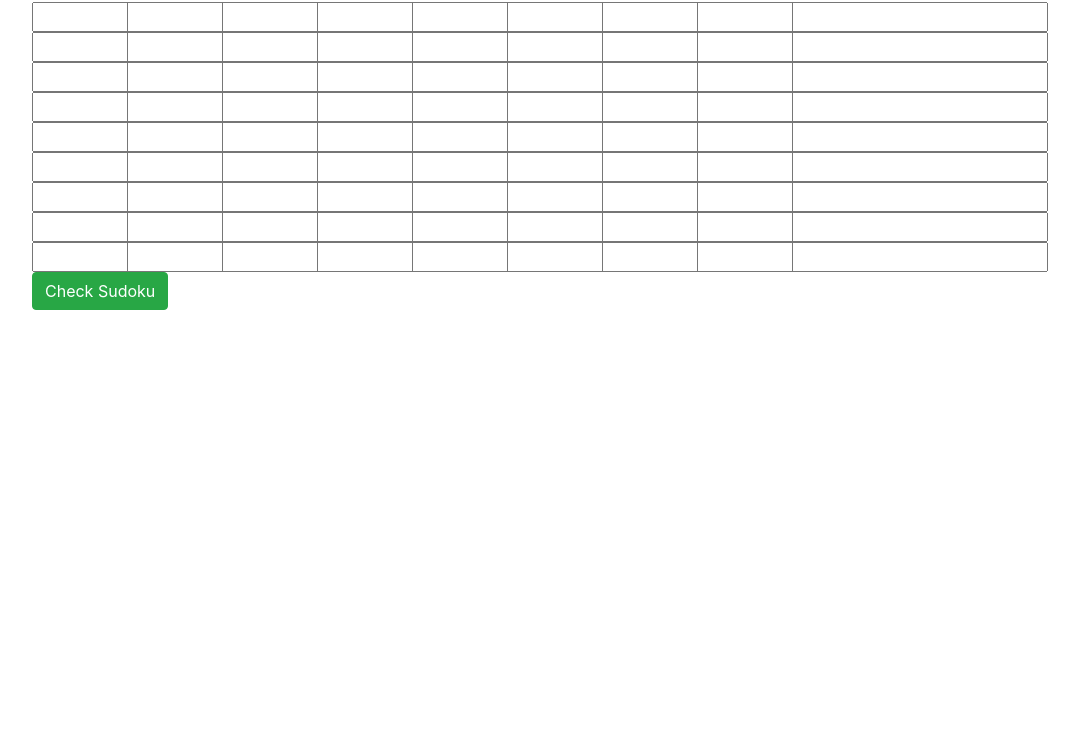
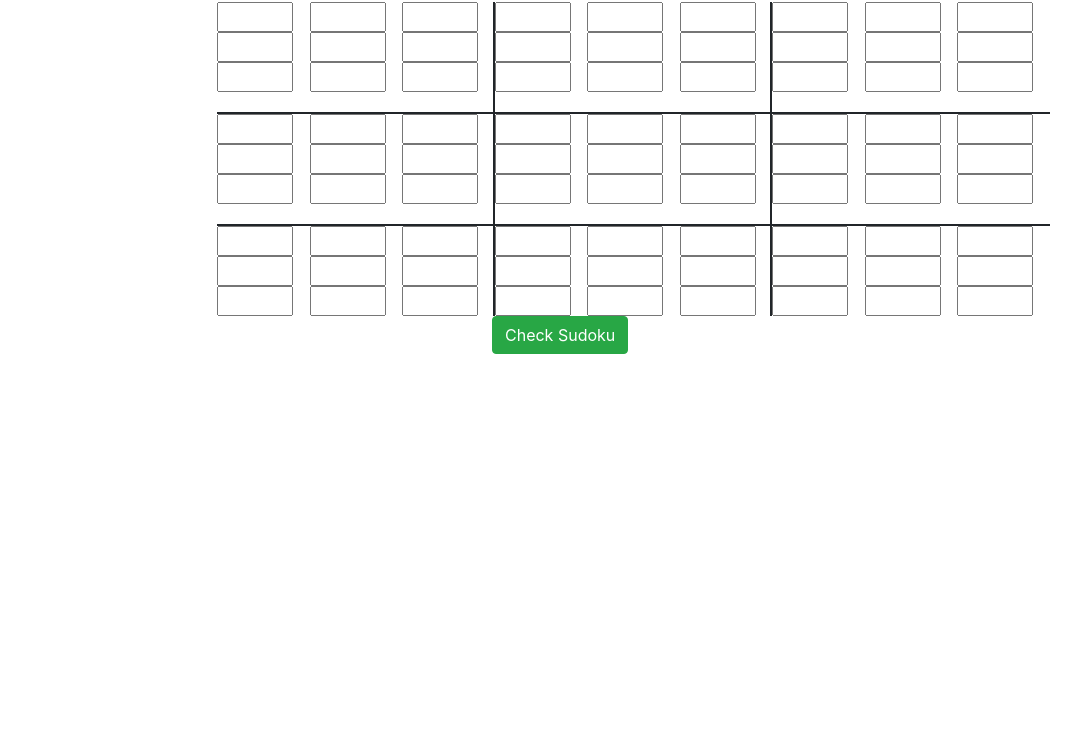
Before and after one commit to Scott-Ian/Sudoku-Checker, a website built with webpack: page src/index.html in a window 1280 px wide. Shown: the part 54-800 px from the top of the page, without its empty margins (53-1134 px from the left). Built offline with nearby package versions, Linux system fonts and the light colour scheme.

Commit message:
updates index.html and styles.css for visual UI changes. Update README.md
Co-Authored-By: Micheal Hansen <micheal.hansen@gmail.com>

```diff
--- a/src/index.html
+++ b/src/index.html
@@ -8,110 +8,124 @@
 <body>
   <div class="container">
     <div class="page-header">
-      <h1>Sudoku Solver!</h1>
+      <h1>Sudoku Checker!</h1>
     </div>
 
     <form>
-      <div class="row">
-        <div class="col-md-1"><input type="number" id="row1column1"></div>
-        <div class="col-md-1"><input type="number" id="row1column2"></div>
-        <div class="col-md-1"><input type="number" id="row1column3"></div>
-        <div class="col-md-1"><input type="number" id="row1column4"></div>
-        <div class="col-md-1"><input type="number" id="row1column5"></div>
-        <div class="col-md-1"><input type="number" id="row1column6"></div>
-        <div class="col-md-1"><input type="number" id="row1column7"></div>
-        <div class="col-md-1"><input type="number" id="row1column8"></div>
-        <div class="col-md-1"><input type="number" id="row1column9"></div>
+      <div class="row no-gutters">
+        <div class='col-md-2'></div>
+        <div class="col-md-1"><input max=9 min=1 type="number" id="row1column1"></div>
+        <div class="col-md-1"><input max=9 min=1 type="number" id="row1column2"></div>
+        <div class="col-md-1 cb"><input max=9 min=1 type="number" id="row1column3"></div>
+        <div class="col-md-1"><input max=9 min=1 type="number" id="row1column4"></div>
+        <div class="col-md-1"><input max=9 min=1 type="number" id="row1column5"></div>
+        <div class="col-md-1 cb"><input max=9 min=1 type="number" id="row1column6"></div>
+        <div class="col-md-1"><input max=9 min=1 type="number" id="row1column7"></div>
+        <div class="col-md-1"><input max=9 min=1 type="number" id="row1column8"></div>
+        <div class="col-md-1"><input max=9 min=1 type="number" id="row1column9"></div>
       </div>
-      <div class="row">
-        <div class="col-md-1"><input type="number" id="row2column1"></div>
-        <div class="col-md-1"><input type="number" id="row2column2"></div>
-        <div class="col-md-1"><input type="number" id="row2column3"></div>
-        <div class="col-md-1"><input type="number" id="row2column4"></div>
-        <div class="col-md-1"><input type="number" id="row2column5"></div>
-        <div class="col-md-1"><input type="number" id="row2column6"></div>
-        <div class="col-md-1"><input type="number" id="row2column7"></div>
-        <div class="col-md-1"><input type="number" id="row2column8"></div>
-        <div class="col-md-1"><input type="number" id="row2column9"></div>
+      <div class="row no-gutters">
+        <div class='col-md-2'></div>
+        <div class="col-md-1"><input max=9 min=1 type="number" id="row2column1"></div>
+        <div class="col-md-1"><input max=9 min=1 type="number" id="row2column2"></div>
+        <div class="col-md-1 cb"><input max=9 min=1 type="number" id="row2column3"></div>
+        <div class="col-md-1"><input max=9 min=1 type="number" id="row2column4"></div>
+        <div class="col-md-1"><input max=9 min=1 type="number" id="row2column5"></div>
+        <div class="col-md-1 cb"><input max=9 min=1 type="number" id="row2column6"></div>
+        <div class="col-md-1"><input max=9 min=1 type="number" id="row2column7"></div>
+        <div class="col-md-1"><input max=9 min=1 type="number" id="row2column8"></div>
+        <div class="col-md-1"><input max=9 min=1 type="number" id="row2column9"></div>
       </div>
-      <div class="row">
-        <div class="col-md-1"><input type="number" id="row3column1"></div>
-        <div class="col-md-1"><input type="number" id="row3column2"></div>
-        <div class="col-md-1"><input type="number" id="row3column3"></div>
-        <div class="col-md-1"><input type="number" id="row3column4"></div>
-        <div class="col-md-1"><input type="number" id="row3column5"></div>
-        <div class="col-md-1"><input type="number" id="row3column6"></div>
-        <div class="col-md-1"><input type="number" id="row3column7"></div>
-        <div class="col-md-1"><input type="number" id="row3column8"></div>
-        <div class="col-md-1"><input type="number" id="row3column9"></div>
+      <div class="row no-gutters">
+        <div class='col-md-2'></div>
+        <div class="col-md-1 rb"><input max=9 min=1 type="number" id="row3column1"></div>
+        <div class="col-md-1 rb"><input max=9 min=1 type="number" id="row3column2"></div>
+        <div class="col-md-1 cb rb"><input max=9 min=1 type="number" id="row3column3"></div>
+        <div class="col-md-1 rb"><input max=9 min=1 type="number" id="row3column4"></div>
+        <div class="col-md-1 rb"><input max=9 min=1 type="number" id="row3column5"></div>
+        <div class="col-md-1 cb rb"><input max=9 min=1 type="number" id="row3column6"></div>
+        <div class="col-md-1 rb"><input max=9 min=1 type="number" id="row3column7"></div>
+        <div class="col-md-1 rb"><input max=9 min=1 type="number" id="row3column8"></div>
+        <div class="col-md-1 rb"><input max=9 min=1 type="number" id="row3column9"></div>
       </div>
-      <div class="row">
-        <div class="col-md-1"><input type="number" id="row4column1"></div>
-        <div class="col-md-1"><input type="number" id="row4column2"></div>
-        <div class="col-md-1"><input type="number" id="row4column3"></div>
-        <div class="col-md-1"><input type="number" id="row4column4"></div>
-        <div class="col-md-1"><input type="number" id="row4column5"></div>
-        <div class="col-md-1"><input type="number" id="row4column6"></div>
-        <div class="col-md-1"><input type="number" id="row4column7"></div>
-        <div class="col-md-1"><input type="number" id="row4column8"></div>
-        <div class="col-md-1"><input type="number" id="row4column9"></div>
+      <div class="row no-gutters">
+        <div class='col-md-2'></div>
+        <div class="col-md-1"><input max=9 min=1 type="number" id="row4column1"></div>
+        <div class="col-md-1"><input max=9 min=1 type="number" id="row4column2"></div>
+        <div class="col-md-1 cb"><input max=9 min=1 type="number" id="row4column3"></div>
+        <div class="col-md-1"><input max=9 min=1 type="number" id="row4column4"></div>
+        <div class="col-md-1"><input max=9 min=1 type="number" id="row4column5"></div>
+        <div class="col-md-1 cb"><input max=9 min=1 type="number" id="row4column6"></div>
+        <div class="col-md-1"><input max=9 min=1 type="number" id="row4column7"></div>
+        <div class="col-md-1"><input max=9 min=1 type="number" id="row4column8"></div>
+        <div class="col-md-1"><input max=9 min=1 type="number" id="row4column9"></div>
       </div>
-      <div class="row">
-        <div class="col-md-1"><input type="number" id="row5column1"></div>
-        <div class="col-md-1"><input type="number" id="row5column2"></div>
-        <div class="col-md-1"><input type="number" id="row5column3"></div>
-        <div class="col-md-1"><input type="number" id="row5column4"></div>
-        <div class="col-md-1"><input type="number" id="row5column5"></div>
-        <div class="col-md-1"><input type="number" id="row5column6"></div>
-        <div class="col-md-1"><input type="number" id="row5column7"></div>
-        <div class="col-md-1"><input type="number" id="row5column8"></div>
-        <div class="col-md-1"><input type="number" id="row5column9"></div>
+      <div class="row no-gutters">
+        <div class='col-md-2'></div>
+        <div class="col-md-1"><input max=9 min=1 type="number" id="row5column1"></div>
+        <div class="col-md-1"><input max=9 min=1 type="number" id="row5column2"></div>
+        <div class="col-md-1 cb"><input max=9 min=1 type="number" id="row5column3"></div>
+        <div class="col-md-1"><input max=9 min=1 type="number" id="row5column4"></div>
+        <div class="col-md-1"><input max=9 min=1 type="number" id="row5column5"></div>
+        <div class="col-md-1 cb"><input max=9 min=1 type="number" id="row5column6"></div>
+        <div class="col-md-1"><input max=9 min=1 type="number" id="row5column7"></div>
+        <div class="col-md-1"><input max=9 min=1 type="number" id="row5column8"></div>
+        <div class="col-md-1"><input max=9 min=1 type="number" id="row5column9"></div>
       </div>
-      <div class="row">
-        <div class="col-md-1"><input type="number" id="row6column1"></div>
-        <div class="col-md-1"><input type="number" id="row6column2"></div>
-        <div class="col-md-1"><input type="number" id="row6column3"></div>
-        <div class="col-md-1"><input type="number" id="row6column4"></div>
-        <div class="col-md-1"><input type="number" id="row6column5"></div>
-        <div class="col-md-1"><input type="number" id="row6column6"></div>
-        <div class="col-md-1"><input type="number" id="row6column7"></div>
-        <div class="col-md-1"><input type="number" id="row6column8"></div>
-        <div class="col-md-1"><input type="number" id="row6column9"></div>
+      <div class="row no-gutters">
+        <div class='col-md-2'></div>
+        <div class="col-md-1 rb"><input max=9 min=1 type="number" id="row6column1"></div>
+        <div class="col-md-1 rb"><input max=9 min=1 type="number" id="row6column2"></div>
+        <div class="col-md-1 cb rb"><input max=9 min=1 type="number" id="row6column3"></div>
+        <div class="col-md-1 rb"><input max=9 min=1 type="number" id="row6column4"></div>
+        <div class="col-md-1 rb"><input max=9 min=1 type="number" id="row6column5"></div>
+        <div class="col-md-1 cb rb"><input max=9 min=1 type="number" id="row6column6"></div>
+        <div class="col-md-1 rb"><input max=9 min=1 type="number" id="row6column7"></div>
+        <div class="col-md-1 rb"><input max=9 min=1 type="number" id="row6column8"></div>
+        <div class="col-md-1 rb"><input max=9 min=1 type="number" id="row6column9"></div>
       </div>
-      <div class="row">
-        <div class="col-md-1"><input type="number" id="row7column1"></div>
-        <div class="col-md-1"><input type="number" id="row7column2"></div>
-        <div class="col-md-1"><input type="number" id="row7column3"></div>
-        <div class="col-md-1"><input type="number" id="row7column4"></div>
-        <div class="col-md-1"><input type="number" id="row7column5"></div>
-        <div class="col-md-1"><input type="number" id="row7column6"></div>
-        <div class="col-md-1"><input type="number" id="row7column7"></div>
-        <div class="col-md-1"><input type="number" id="row7column8"></div>
-        <div class="col-md-1"><input type="number" id="row7column9"></div>
+
+      <div class="row no-gutters">
+        <div class='col-md-2'></div>
+        <div class="col-md-1"><input max=9 min=1 type="number" id="row7column1"></div>
+        <div class="col-md-1"><input max=9 min=1 type="number" id="row7column2"></div>
+        <div class="col-md-1 cb"><input max=9 min=1 type="number" id="row7column3"></div>
+        <div class="col-md-1"><input max=9 min=1 type="number" id="row7column4"></div>
+        <div class="col-md-1"><input max=9 min=1 type="number" id="row7column5"></div>
+        <div class="col-md-1 cb"><input max=9 min=1 type="number" id="row7column6"></div>
+        <div class="col-md-1"><input max=9 min=1 type="number" id="row7column7"></div>
+        <div class="col-md-1"><input max=9 min=1 type="number" id="row7column8"></div>
+        <div class="col-md-1"><input max=9 min=1 type="number" id="row7column9"></div>
       </div>
-      <div class="row">
-        <div class="col-md-1"><input type="number" id="row8column1"></div>
-        <div class="col-md-1"><input type="number" id="row8column2"></div>
-        <div class="col-md-1"><input type="number" id="row8column3"></div>
-        <div class="col-md-1"><input type="number" id="row8column4"></div>
-        <div class="col-md-1"><input type="number" id="row8column5"></div>
-        <div class="col-md-1"><input type="number" id="row8column6"></div>
-        <div class="col-md-1"><input type="number" id="row8column7"></div>
-        <div class="col-md-1"><input type="number" id="row8column8"></div>
-        <div class="col-md-1"><input type="number" id="row8column9"></div>
+      <div class="row no-gutters">
+        <div class='col-md-2'></div>
+        <div class="col-md-1"><input max=9 min=1 type="number" id="row8column1"></div>
+        <div class="col-md-1"><input max=9 min=1 type="number" id="row8column2"></div>
+        <div class="col-md-1 cb"><input max=9 min=1 type="number" id="row8column3"></div>
+        <div class="col-md-1"><input max=9 min=1 type="number" id="row8column4"></div>
+        <div class="col-md-1"><input max=9 min=1 type="number" id="row8column5"></div>
+        <div class="col-md-1 cb"><input max=9 min=1 type="number" id="row8column6"></div>
+        <div class="col-md-1"><input max=9 min=1 type="number" id="row8column7"></div>
+        <div class="col-md-1"><input max=9 min=1 type="number" id="row8column8"></div>
+        <div class="col-md-1"><input max=9 min=1 type="number" id="row8column9"></div>
       </div>
-      <div class="row">
-        <div class="col-md-1"><input type="number" id="row9column1"></div>
-        <div class="col-md-1"><input type="number" id="row9column2"></div>
-        <div class="col-md-1"><input type="number" id="row9column3"></div>
-        <div class="col-md-1"><input type="number" id="row9column4"></div>
-        <div class="col-md-1"><input type="number" id="row9column5"></div>
-        <div class="col-md-1"><input type="number" id="row9column6"></div>
-        <div class="col-md-1"><input type="number" id="row9column7"></div>
-        <div class="col-md-1"><input type="number" id="row9column8"></div>
-        <div class="col-md-1"><input type="number" id="row9column9"></div>
+      <div class="row no-gutters">
+        <div class='col-md-2'></div>
+        <div class="col-md-1"><input max=9 min=1 type="number" id="row9column1"></div>
+        <div class="col-md-1"><input max=9 min=1 type="number" id="row9column2"></div>
+        <div class="col-md-1 cb"><input max=9 min=1 type="number" id="row9column3"></div>
+        <div class="col-md-1"><input max=9 min=1 type="number" id="row9column4"></div>
+        <div class="col-md-1"><input max=9 min=1 type="number" id="row9column5"></div>
+        <div class="col-md-1 cb"><input max=9 min=1 type="number" id="row9column6"></div>
+        <div class="col-md-1"><input max=9 min=1 type="number" id="row9column7"></div>
+        <div class="col-md-1"><input max=9 min=1 type="number" id="row9column8"></div>
+        <div class="col-md-1"><input max=9 min=1 type="number" id="row9column9"></div>
       </div>
-      <button class="btn btn-success" id="checkSudoku">Check Sudoku</button>
+      <div class='row'>
+        <div class="col-md-5"></div>
+        <div class="col-md=2"><button class="btn btn-success" id="checkSudoku">Check Sudoku</button></div>
+        <div class="col-md-5"></div>
+      </div>
     </form>
     <div id="solved">
       <h3>This Sudoku is Solved!</h3>
--- a/src/styles.css
+++ b/src/styles.css
@@ -5,3 +5,17 @@
 #solved, #notSolved {
   display: none;
 }
+
+.threeRows {
+  border: .5px solid black;
+}
+
+.cb {
+  border-right: 2px solid;
+  padding-right: 5px;
+}
+
+.rb {
+  border-bottom: 2px solid;
+  padding-bottom: 20px;
+}
```
Also changed, not shown: README.md.
